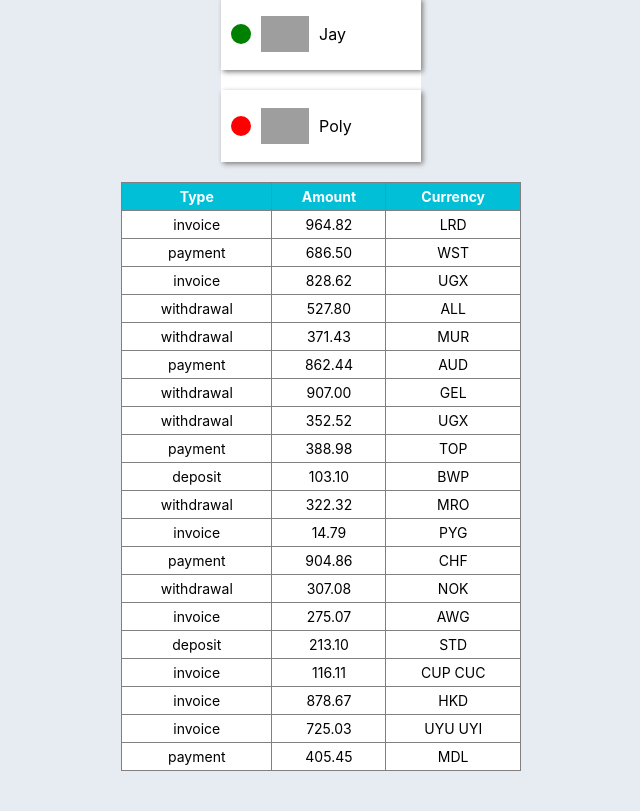
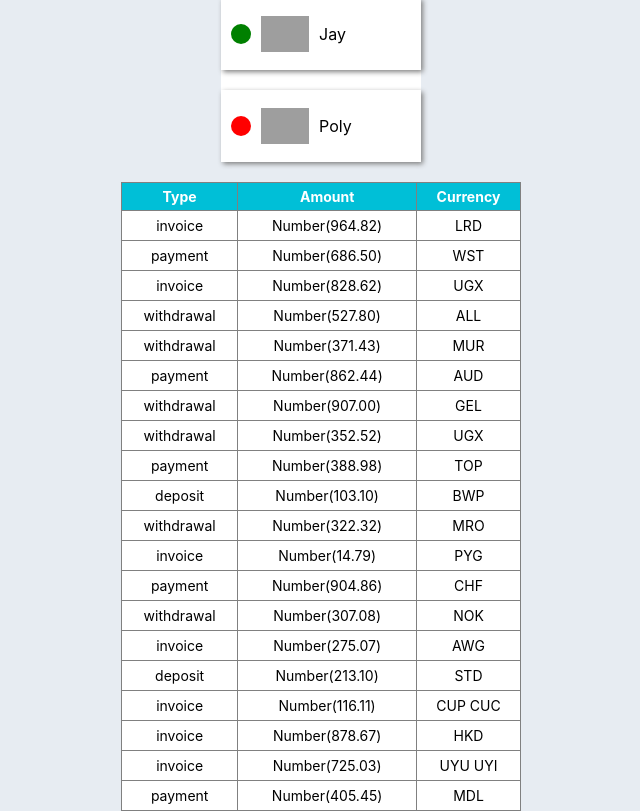
Before and after one commit to VitalikApter/goit-react-hw-01-components, a React (Create React App) app: page / in a window 1280 px wide. Shown: the part 986-1797 px from the top of the page, without its empty margins (319-959 px from the left). Before the commit the page ends 1757 px from the top, so only its background shows below. Built offline with nearby package versions, Linux system fonts and the light colour scheme; grey boxes are pictures that could not be loaded.

Commit message:
4 Задача Done background-color
background-color не отображается

```diff
--- a/src/components/TransactionHistory/TransactionHistory.jsx
+++ b/src/components/TransactionHistory/TransactionHistory.jsx
@@ -2,7 +2,7 @@ import PropTypes from 'prop-types';
 import TransactionItem from './TransactionItem/TransactionItem';
 import css from './TransactionHistory.module.css';
 
-const TransactionHistory = props => {
+const TransactionHistory = ({items}) => {
     return (
         <table className={css.history}>
   <thead>
@@ -14,10 +14,10 @@ const TransactionHistory = props => {
   </thead>
 
   <tbody>
-    {props.items.map((transaction, index) => (
-        <TransactionItem key={transaction.id} {...transaction}
-        rowColor={index % 2 ? 'light' : 'dark' }/>
+    {items.map(({id, type, amount, currency}) => (
+      <TransactionItem key={id} type={type} amount={amount} currency={currency}></TransactionItem>
     ))}
+
   </tbody>
 </table>
     );
@@ -30,8 +30,11 @@ export default TransactionHistory;
 TransactionHistory.propTypes = {
     props: PropTypes.shape({
       items: PropTypes.arrayOf(
-        PropTypes.shape({
+        PropTypes.exact({
           id: PropTypes.string.isRequired,
+          type: PropTypes.string.isRequired,
+          amount: PropTypes.number.isRequired,
+          currency: PropTypes.number.isRequired,
         })
       ),
     }),
--- a/src/components/TransactionHistory/TransactionItem/TransactionItem.jsx
+++ b/src/components/TransactionHistory/TransactionItem/TransactionItem.jsx
@@ -1,13 +1,13 @@
 import PropTypes from 'prop-types';
-import css from './TransactionItem.module.css';
+import css from './TransactionItem.module.css'
 
 
-const TransactionItem = ({type, amount, currency, rowColor}) => {
+const TransactionItem = ({type, amount, currency,}) => {
     return (
-        <tr>
-    <td className={css.rowColor}>{type}</td>
-    <td className={css.rowColor}>{amount}</td>
-    <td className={css.rowColor}>{currency}</td>
+        <tr className={css.item}>
+    <td>{type}</td>
+    <td>Number({amount})</td>
+    <td>{currency}</td>
   </tr>
     )
 };
@@ -18,5 +18,4 @@ TransactionItem.propTypes = {
     type: PropTypes.string.isRequired,
     amount: PropTypes.string.isRequired,
     currency: PropTypes.string.isRequired,
-    rowColor: PropTypes.string,
-}
+    };
--- a/src/components/TransactionHistory/TransactionItem/TransactionItem.module.css
+++ b/src/components/TransactionHistory/TransactionItem/TransactionItem.module.css
@@ -1,6 +1,12 @@
-.light {
-    background: #ffffff;
-  }
-  .dark {
-    background: #ebf1f4;
-  }
+.item {
+  height: 30px;
+}
+
+.item:nth-child(odd) {
+  background-color: aquamarine;
+}
+
+
+.item:nth-child(even) {
+  background-color: bisque;
+}
```
Also changed, not shown: src/components/TransactionHistory/TransactionHistory.module.css (line endings or trailing spaces).
